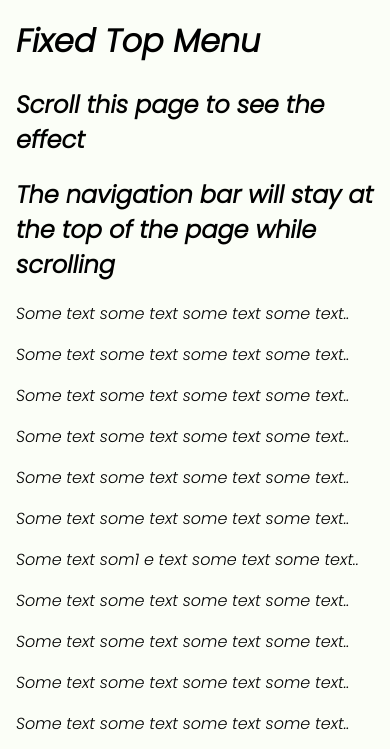
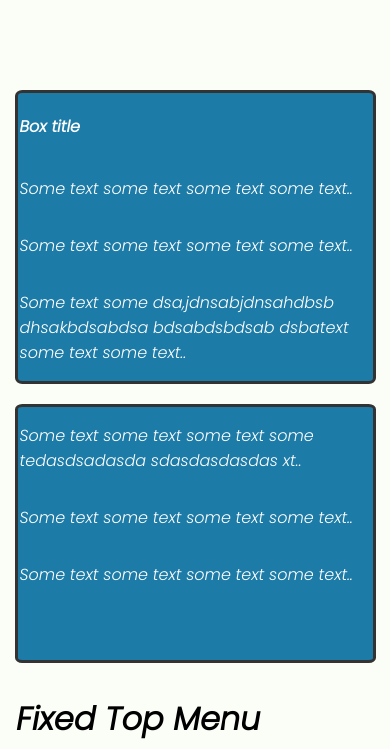
Before and after one commit to davidviziteu/parcel-shipping-simulator, a website: page templates/template.html in a window 390 px wide. Shown: the part 1007-1756 px from the top of the page. Drawn offline with Linux system fonts and the light colour scheme.

Commit message:
fixed template mobile screen card

```diff
--- a/templates/template.css
+++ b/templates/template.css
@@ -10,35 +10,33 @@
 #2e6369 turcoaz mai inchis
 #2d4549 turcoaz negru
 */
-body{
+
+body {
     background-color: #fbfef7;
     font-family: 'Poppins', sans-serif;
 }
-.container{
+
+.container {
     margin-top: 70px;
     display: flex;
     justify-content: space-evenly;
     align-items: flex-start;
 }
 
-.box{
+.box {
     background-color: #1d7ba7;
     color: white;
     border: #333 solid;
     min-height: 30vh;
-    width: 30vw;
+    min-width: 30vw;
     overflow: auto;
     margin: 5px;
     padding: 0px 2px;
     border-radius: 2%;
-    border-color: #9ab2b2
-/*
-    display: flex;
-    flex-direction: column; */
-
+    border-color: #9ab2b2;
 }
 
-.box > *{
+.box>* {
     /* font-size: medium; */
 }
 
@@ -46,11 +44,12 @@ body {
     margin: 0;
 }
 
-.hidden{
+.hidden {
     position: absolute;
     left: -105%;
 }
-.input-box{
+
+.input-box {
     border: none;
     background-color: #fbfef7;
     caret-color: #42adf8;
@@ -63,7 +62,7 @@ body {
     font-family: 'Poppins', sans-serif;
 }
 
-.input-box::placeholder{
+.input-box::placeholder {
     color: rgba(59, 55, 55, 0.226);
 }
 
@@ -73,7 +72,7 @@ body {
     transition: opacity 0.35s ease-in-out;
 }
 
-#menu{
+#menu {
     top: 7.5%;
     position: absolute;
     width: 100%;
@@ -82,7 +81,7 @@ body {
     text-align: center;
 }
 
-#menu > *{
+#menu>* {
     margin-top: 6%;
 }
 
@@ -92,10 +91,10 @@ body {
     position: fixed;
     top: 0;
     width: 100%;
-    padding: 0px ;
+    padding: 0px;
 }
 
-.navbar button{
+.navbar button {
     font-family: 'Poppins', sans-serif;
     background-color: #0f5d82;
     color: #f2f2f2;
@@ -104,11 +103,11 @@ body {
     outline: none;
 }
 
-#hamburger:hover{
-   background-color:#899998;
+#hamburger:hover {
+    background-color: #899998;
 }
 
-.navbar > * {
+.navbar>* {
     display: block;
     color: #f2f2f2;
     text-align: center;
@@ -123,25 +122,26 @@ body {
 .main {
     padding: 16px;
     margin-top: 30px;
-    height: 1500px; /* Used in this example to enable scrolling */
+    height: 1500px;
+    /* Used in this example to enable scrolling */
 }
 
 @media screen and (max-width: 800px) {
-    .container{
+    .container {
         display: flex;
         justify-content: space-between;
         flex-direction: column;
+        align-items: center;
     }
-
-    .box{
+    .box {
         border: #333 solid;
-        width: auto;
+        width: 90vw;
         min-height: 30vh;
         margin: 10px;
+        display: flex;
+        flex-direction: column;
     }
-
-    .box > *{
+    .box>* {
         font-size: medium;
     }
-
 }
--- a/templates/template.html
+++ b/templates/template.html
@@ -84,6 +84,36 @@
 
 
         </div>
+        <div class="container">
+            <div class="box">
+                <h4>Box title</h4>
+                <p>
+                    Some text some text some text some text..
+                </p>
+                <p>
+                    Some text some text some text some text..
+                </p>
+                <p>
+                    Some text some dsa,jdnsabjdnsahdbsb dhsakbdsabdsa bdsabdsbdsab dsbatext some text some text..
+                </p>
+
+            </div>
+
+            <div class="box">
+                <p>
+                    Some text some text some text some tedasdsadasda sdasdasdasdas xt..
+                </p>
+                <p>
+                    Some text some text some text some text..
+                </p>
+                <p>
+                    Some text some text some text some text..
+                </p>
+            </div>
+
+
+
+        </div>
         <h1>Fixed Top Menu</h1>
         <h2>Scroll this page to see the effect</h2>
         <h2>The navigation bar will stay at the top of the page while scrolling</h2>
```
